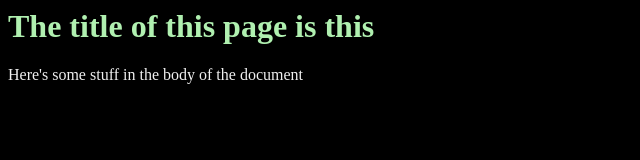
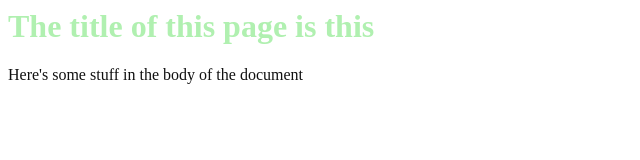
Before and after one commit to chaosinspace/tinker, a plain HTML site: page pubble_of_drool.html in a window 1280 px wide. Shown: the whole page, without its empty margins (0-640 px from the left). Drawn offline with Linux system fonts and the light colour scheme.

Commit message:
more poking, invert the colors

```diff
--- a/pubble_of_drool.html
+++ b/pubble_of_drool.html
@@ -2,7 +2,7 @@
 <head>
 	<meta charset="utf-8">
 <style type="text/css">
-body { background: black; color: #f0f0f0; }
+body { background: white; color: #101010; }
 h1 { color: #b0f0b0; }
 </style>
 
```
